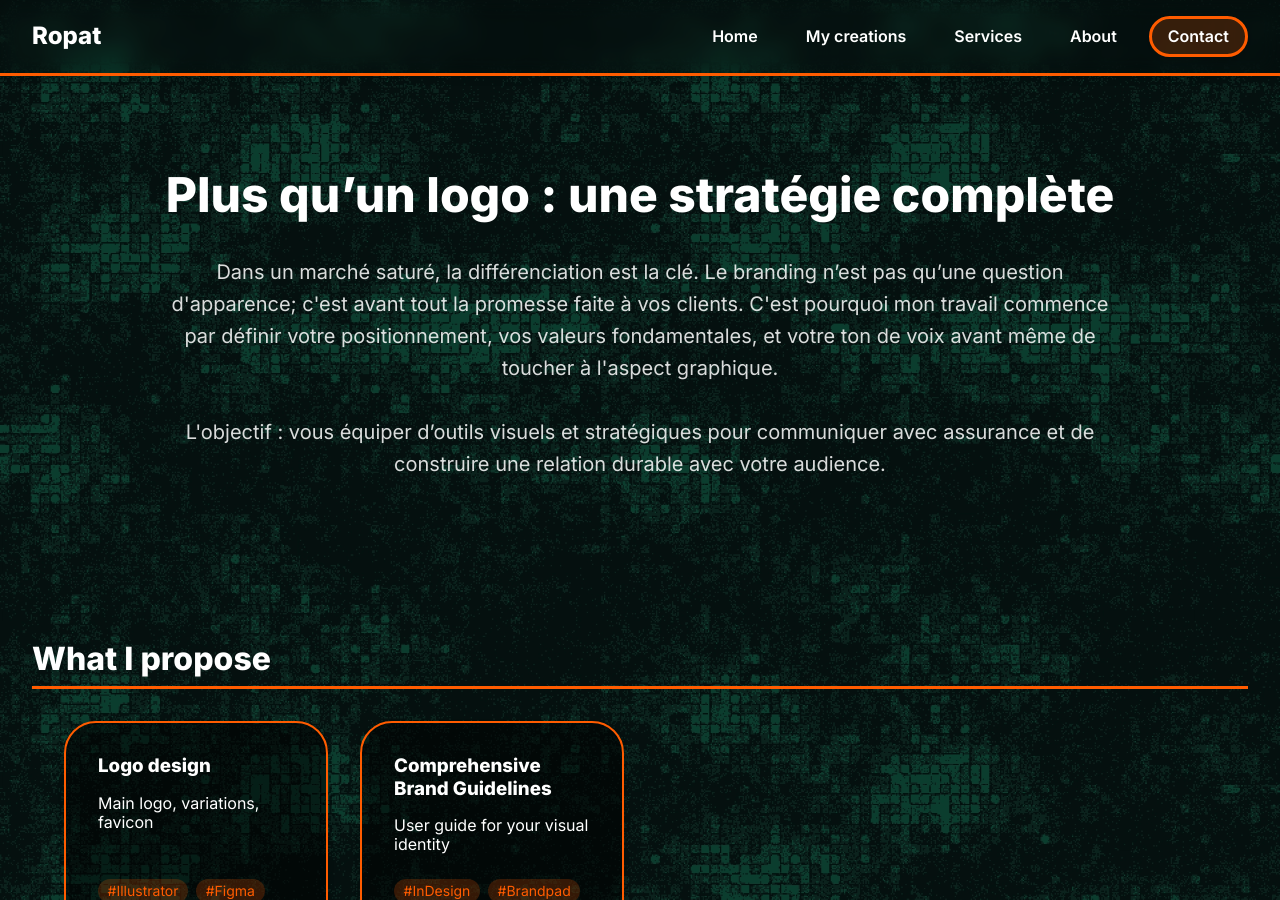
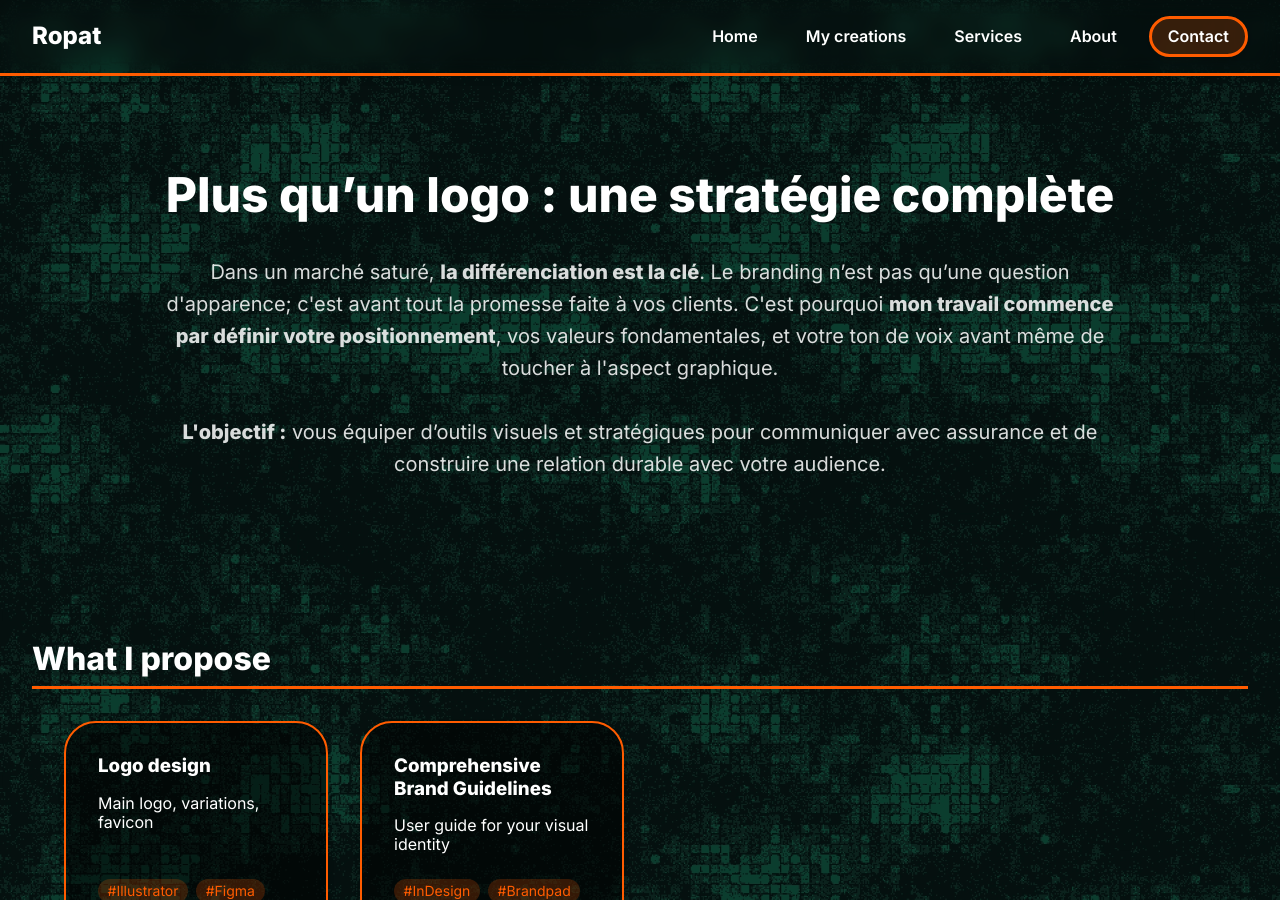
Before and after one commit to 7Nautilus/ropat-portfolio, a Jekyll site: the page built from en/services/branding-strategy.html, in a window 1280 px wide and 900 px high, scrolled down 745 px. Built offline with Jekyll 4.4.1, drawn with Linux system fonts in a browser that asks for light colours.

Commit message:
test css

```diff
--- a/_includes/service-main.html
+++ b/_includes/service-main.html
@@ -64,8 +64,8 @@
     <section class="service-main-description">
       <h2 class="service-main-title">Plus qu’un logo : une stratégie complète</h2>
       <div class="service-main-text-placeholder">
-        <p class="service-main-intro">Dans un marché saturé, la différenciation est la clé. Le branding n’est pas qu’une question d'apparence; c'est avant tout la promesse faite à vos clients. C'est pourquoi mon travail commence par définir votre positionnement, vos valeurs fondamentales, et votre ton de voix avant même de toucher à l'aspect graphique.</p>
-        <p class="service-main-intro">L'objectif : vous équiper d’outils visuels et stratégiques pour communiquer avec assurance et de construire une relation durable avec votre audience.</p>
+        <p class="service-main-intro">Dans un marché saturé, <strong>la différenciation est la clé</strong>. Le branding n’est pas qu’une question d'apparence; c'est avant tout la promesse faite à vos clients. C'est pourquoi <strong>mon travail commence par définir votre positionnement</strong>, vos valeurs fondamentales, et votre ton de voix avant même de toucher à l'aspect graphique.</p>
+        <p class="service-main-intro"><strong>L'objectif :</strong> vous équiper d’outils visuels et stratégiques pour communiquer avec assurance et de construire une relation durable avec votre audience.</p>
       </div>
     </section>
     <!-- FIN DE LA SECTION TEST-->
```
